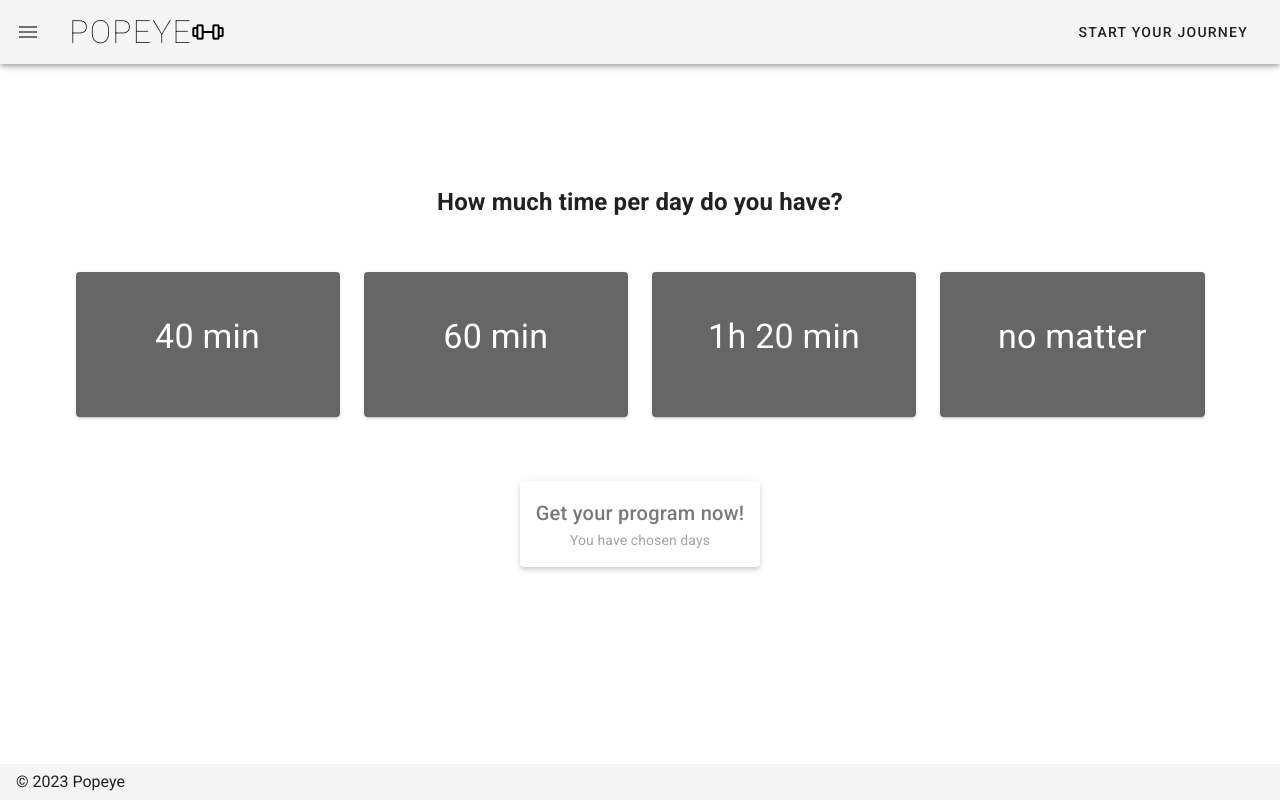
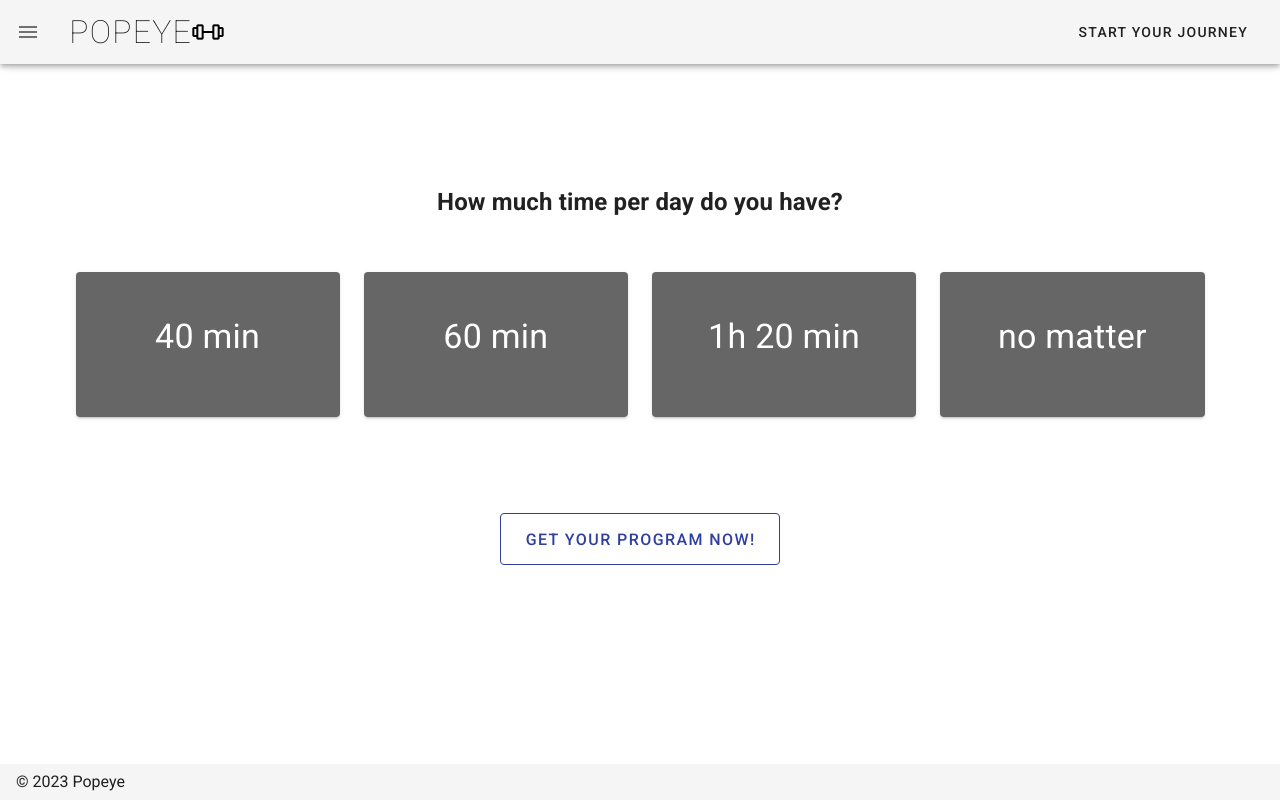
Before and after one commit to patrik-16/popeye, a Nuxt app in the folder frontend/: page /fivePage in a window 1280 px wide. Built offline with nearby package versions, Linux system fonts and the light colour scheme.

Commit message:
chnaged some things

```diff
--- a/frontend/components/landingPage.vue
+++ b/frontend/components/landingPage.vue
@@ -48,14 +48,14 @@
                   <v-card-actions>
                     <v-spacer></v-spacer>
                     <v-btn
-                      color="primary"
+                      color="indigo darken-2"
                       text
                       @click="toOnePage"
                     >
                       I accept
                     </v-btn>
                     <v-btn
-                      color="primary"
+                      color="blue-grey darken-2"
                       text
                       @click="toLandingPage"
                     >
--- a/frontend/pages/fivePage.vue
+++ b/frontend/pages/fivePage.vue
@@ -65,22 +65,17 @@
       align="center"
       justify="center"
     >
-      <v-hover>
-        <v-card
-          :elevation="hover ? 12 : 4"
-          :class="{ 'on-hover': hover }"
-          color="outlined"
+      <v-container class="pa-8">
+        <v-btn
+          color="indigo darken-2"
+          depressed
+          outlined
+          x-large
+          @click="goTo"
         >
-          <v-card-title
-            @click="goTo"
-          >
-            Get your program now!
-          </v-card-title>
-          <v-card-subtitle>
-            You have chosen {{ daysPerWeek }} days
-          </v-card-subtitle>
-        </v-card>
-      </v-hover>
+          Get your program now!
+        </v-btn>
+      </v-container>
     </v-row>
   </v-container>
 </template>
--- a/frontend/pages/onePage.vue
+++ b/frontend/pages/onePage.vue
@@ -68,7 +68,9 @@ export default {
     },
     toTwoPage () {
       localStorage.setItem('age', this.$data.age)
-      this.$router.push('/twoPage')
+      if (this.$refs.form.validate()) {
+        this.$router.replace('/twoPage')
+      }
     }
   }
 
```
